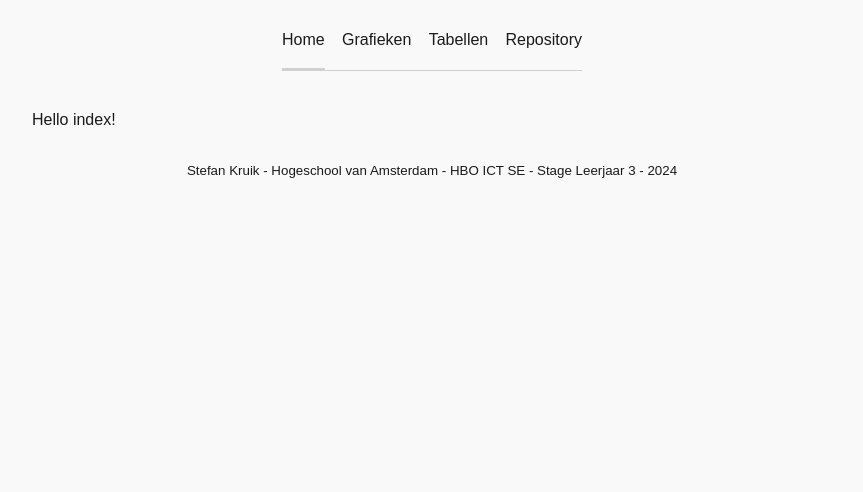
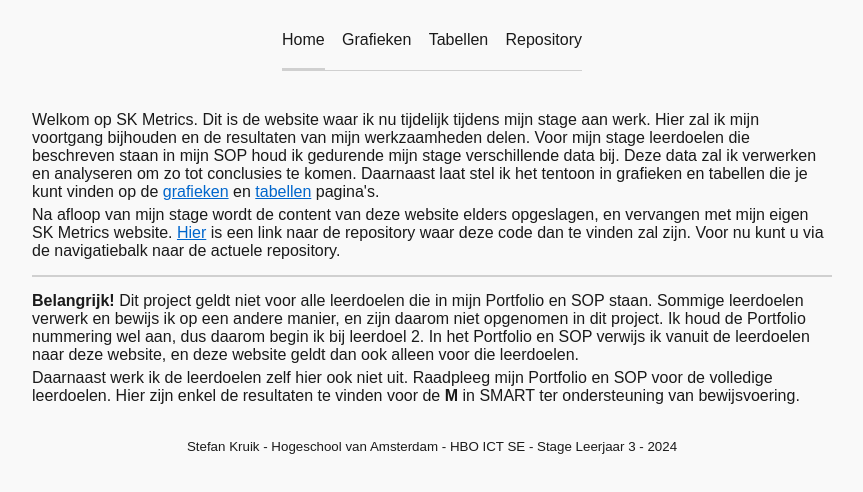
Before and after one commit to SVKruik-Organization/SK-Metrics, a Nuxt app in the folder frontend/: page / in a window 1280 px wide. Shown: the top 492 px of the page, without its empty margins (208-1071 px from the left). Built offline with nearby package versions, Linux system fonts and the light colour scheme.

Commit message:
Improvements and Table Page Prepare

```diff
--- a/frontend/assets/css/base.css
+++ b/frontend/assets/css/base.css
@@ -109,11 +109,6 @@ body {
     font-size: 14px;
 }
 
-.link-text {
-    text-decoration: underline;
-    color: var(--link);
-}
-
 /* HTML Tags */
 a,
 button,
@@ -131,8 +126,10 @@ i {
     padding: 0;
 }
 
-a {
-    text-decoration: none;
+a,
+.link-text {
+    text-decoration: underline;
+    color: var(--link);
 }
 
 a,
--- a/frontend/components/footer.vue
+++ b/frontend/components/footer.vue
@@ -16,4 +16,9 @@ footer {
     height: 20px;
     margin-bottom: 20px;
 }
+
+a {
+    color: var(--font);
+    text-decoration: none;
+}
 </style>
--- a/frontend/components/navbar.vue
+++ b/frontend/components/navbar.vue
@@ -30,6 +30,8 @@ nav {
     height: 70px;
     line-height: 80px;
     box-sizing: border-box;
+    color: var(--font);
+    text-decoration: none;
 }
 
 .active-nav-link {
--- a/frontend/pages/graph.vue
+++ b/frontend/pages/graph.vue
@@ -95,20 +95,8 @@ function getOptions(title: string, min: number, max: number, type: string = "lin
             </p>
             <p>
                 Tijdens mijn stage houd ik deze meetpunten in een database bij, zodat hier altijd de nieuwste resultaten
-                te zien zijn. Zie ook de <NuxtLink class="link-text" to="/table">tabellen</NuxtLink> pagina voor nog
-                meer
-                interessante en ruwe data.
-            </p>
-            <span class="splitter splitter-light"></span>
-            <p>
-                <strong>Belangrijk!</strong> Dit project geldt niet voor alle leerdoelen.
-                Sommige leerdoelen verwerk en bewijs ik op een andere manier, en zijn daarom niet opgenomen in dit
-                project. Ik houd de Portfolio nummering wel aan, dus daarom begin ik bij leerdoel 2.
-            </p>
-            <p>
-                Houd er daarnaast rekening mee dat ik hier niet alle SMART leerdoelen uitwerk. Raadpleeg mijn portfolio
-                voor de leerdoelen, dit zijn enkel de resultaten voor de <strong>M</strong> in SMART ter ondersteuning
-                van bewijsvoering.
+                te zien zijn. Zie ook de <NuxtLink to="/table">tabellen</NuxtLink> pagina voor nog meer interessante en
+                ruwe data.
             </p>
         </article>
         <span class="splitter"></span>
@@ -118,8 +106,8 @@ function getOptions(title: string, min: number, max: number, type: string = "lin
                 Voor dit leerdoel heb ik verschillende data bijgehouden gedurende mijn stage. Ik presenteer deze data
                 door middel van de onderstaande grafieken die een goed beeld geven van mijn inspanning en resultaten.
                 De grafieken werken met een precisie van een week, en zijn dus gemiddelden per week. Voor exacte
-                resultaten verwijs ik naar de <NuxtLink class="link-text" to="/table">tabellen</NuxtLink>. Het concrete
-                doel van dit leerdoel is door middel van meer vragen te stellen (in plaats van het volledig zelf uit te
+                resultaten verwijs ik naar de <NuxtLink to="/table">tabellen</NuxtLink>. Het concrete doel van dit
+                leerdoel is door middel van meer vragen te stellen (in plaats van het volledig zelf uit te
                 zoeken) de kwaliteit van mijn werk te verbeteren. Minder tijd besteed en minder QA iteraties voordat de
                 ticket echt af is.
             </p>
@@ -133,8 +121,8 @@ function getOptions(title: string, min: number, max: number, type: string = "lin
             </p>
             <p>
                 Dit is het gemiddelde per week. Ik houd per taak bij hoeveel procent ik hier aan werk, en bereken dan
-                per week een gemiddelde. In het <NuxtLink class="link-text" to="/table">tabellen</NuxtLink> overzicht
-                zijn de rijen apart inzichtelijk.
+                per week een gemiddelde. In het <NuxtLink to="/table">tabellen</NuxtLink> overzicht zijn de rijen apart
+                inzichtelijk.
             </p>
         </article>
         <ClientOnly>
@@ -174,7 +162,7 @@ function getOptions(title: string, min: number, max: number, type: string = "lin
         </article>
         <ClientOnly>
             <ChartLine class="chart" label="Hoeveelheid vragen gesteld gemiddeld per taak per week." v-if="goalData_2_3"
-                :data="goalData_2_3" :options="getOptions('Vragen gesteld per taak gemiddeld per week', 0, 0.8)">
+                :data="goalData_2_3" :options="getOptions('Vragen gesteld per taak gemiddeld per week', 0, 3)">
             </ChartLine>
             <small class="graph-note">Hoger of lager is neutraal.</small>
         </ClientOnly>
--- a/frontend/pages/index.vue
+++ b/frontend/pages/index.vue
@@ -1,6 +1,34 @@
 <template>
     <section class="content-wrapper">
-        <p>Hello index!</p>
+        <article class="flex-col">
+            <p>
+                Welkom op SK Metrics. Dit is de website waar ik nu tijdelijk tijdens mijn stage aan werk. Hier zal ik
+                mijn voortgang bijhouden en de resultaten van mijn werkzaamheden delen. Voor mijn stage leerdoelen die
+                beschreven staan in mijn SOP houd ik gedurende mijn stage verschillende data bij. Deze data zal ik
+                verwerken en analyseren om zo tot conclusies te komen. Daarnaast laat stel ik het tentoon in grafieken
+                en tabellen die je kunt vinden op de <NuxtLink to="/graph">grafieken</NuxtLink> en <NuxtLink
+                    to="/table">tabellen</NuxtLink> pagina's.
+            </p>
+            <p>
+                Na afloop van mijn stage wordt de content van deze website elders opgeslagen, en vervangen met mijn
+                eigen SK Metrics website. <a href="https://github.com/SVKruik/HvA-NL-J1" target="_blank">Hier</a> is een
+                link naar de repository waar deze code dan te vinden zal zijn. Voor nu kunt u via de navigatiebalk naar
+                de actuele repository.
+            </p>
+            <span class="splitter splitter-light"></span>
+            <p>
+                <strong>Belangrijk!</strong> Dit project geldt niet voor alle leerdoelen die in mijn Portfolio en SOP
+                staan. Sommige leerdoelen verwerk en bewijs ik op een andere manier, en zijn daarom niet opgenomen in
+                dit project. Ik houd de Portfolio nummering wel aan, dus daarom begin ik bij leerdoel 2. In het
+                Portfolio en SOP verwijs ik vanuit de leerdoelen naar deze website, en deze website geldt dan ook alleen
+                voor die leerdoelen.
+            </p>
+            <p>
+                Daarnaast werk ik de leerdoelen zelf hier ook niet uit. Raadpleeg mijn Portfolio en SOP voor de
+                volledige leerdoelen. Hier zijn enkel de resultaten te vinden voor de <strong>M</strong> in SMART ter
+                ondersteuning van bewijsvoering.
+            </p>
+        </article>
     </section>
 </template>
 
--- a/frontend/pages/table.vue
+++ b/frontend/pages/table.vue
@@ -1,6 +1,31 @@
 <template>
     <section class="content-wrapper">
-        <p>Hello tables!</p>
+        <article class="flex-col">
+            <p>
+                Op deze pagina zijn de ruwe gegevens te vinden die in de database zijn opgeslagen. Ook heb ik de
+                gefilterde en berekende data die in de <NuxtLink to="/graph">grafieken</NuxtLink> gebruikt worden in
+                tabelvorm hieronder weergegeven.
+            </p>
+            <p>
+                Tijdens mijn stage houd ik deze meetpunten in een database bij, zodat hier altijd de nieuwste resultaten
+                te zien zijn. Zie ook de <NuxtLink to="/graph">grafieken</NuxtLink> pagina voor nog meer interessante en
+                ruwe data.
+            </p>
+        </article>
+        <span class="splitter"></span>
+        <h3>Leerdoel 2: Samenwerken</h3>
+        <article>
+            <p>
+
+            </p>
+        </article>
+        <span class="splitter"></span>
+        <h3>Leerdoel 4: Persoonlijke Ontwikkeling</h3>
+        <article>
+            <p>
+
+            </p>
+        </article>
     </section>
 </template>
 
```
